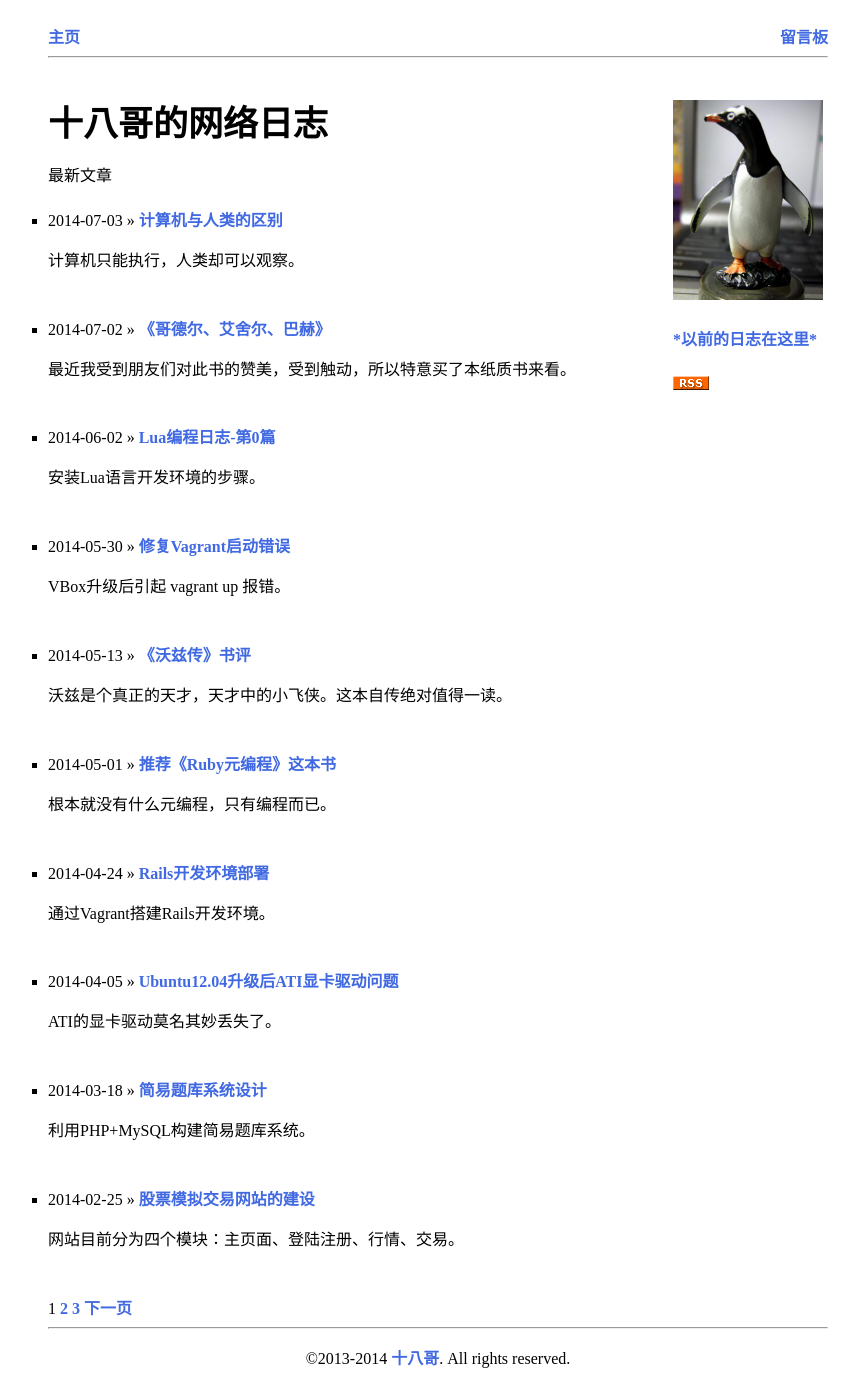
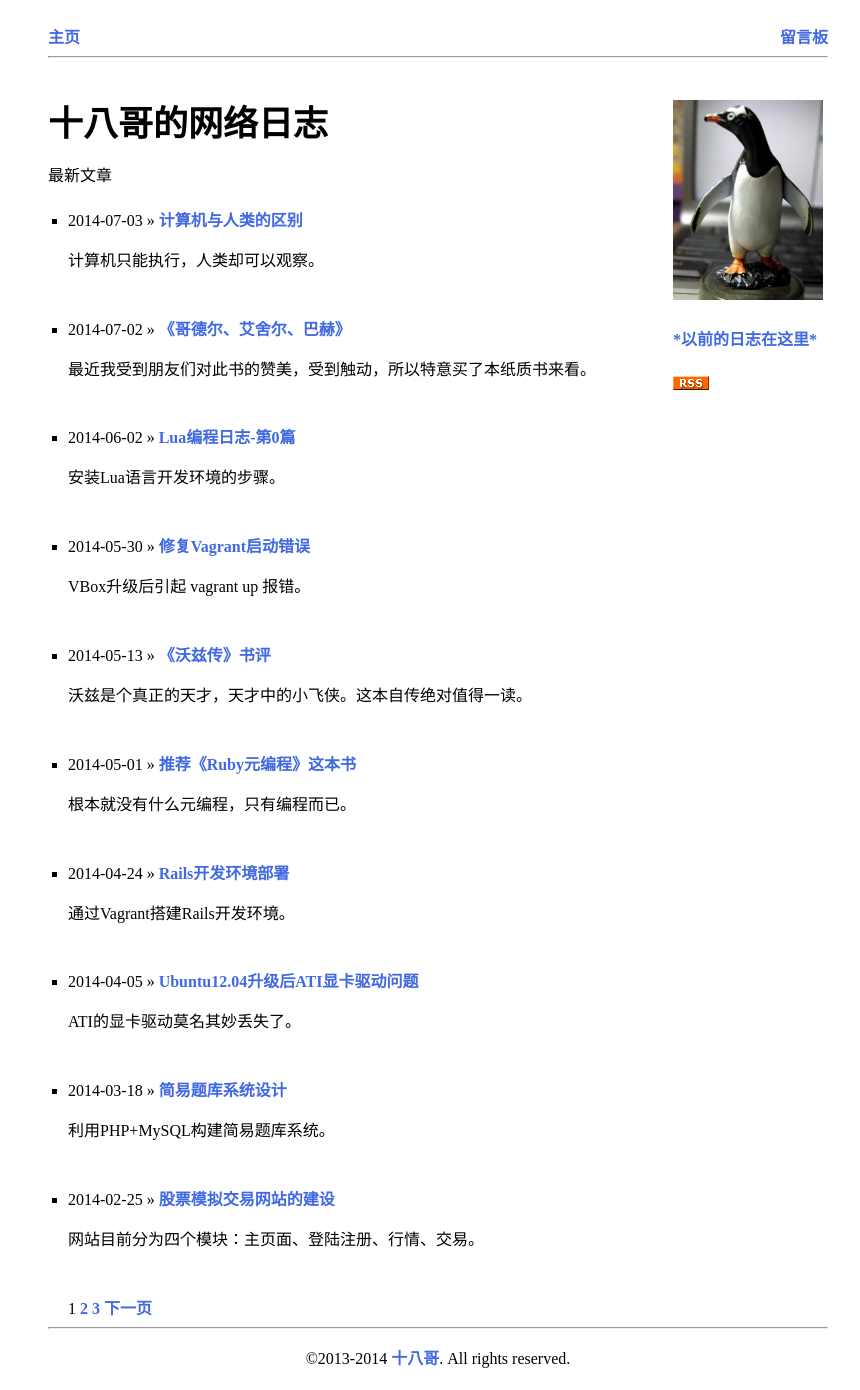
Before and after one commit to cforth/blog, a Jekyll site: the page built from index.html, in a window 1280 px wide. Shown: the whole page, without its empty margins (202-1062 px from the left). Built offline with Jekyll 4.4.1, drawn with Linux system fonts in a browser that asks for light colours; Markdown is read by kramdown in place of the engine named in the settings; the list of posts is cut into pages by our own code.

Commit message:
调整CSS

```diff
--- a/css/mystyle.css
+++ b/css/mystyle.css
@@ -81,7 +81,7 @@ h3 {
 ul {
   list-style-type:square;
   margin:0;
-  padding-left:0px;
+  padding-left:20px;
 }
 
 pre {
```
